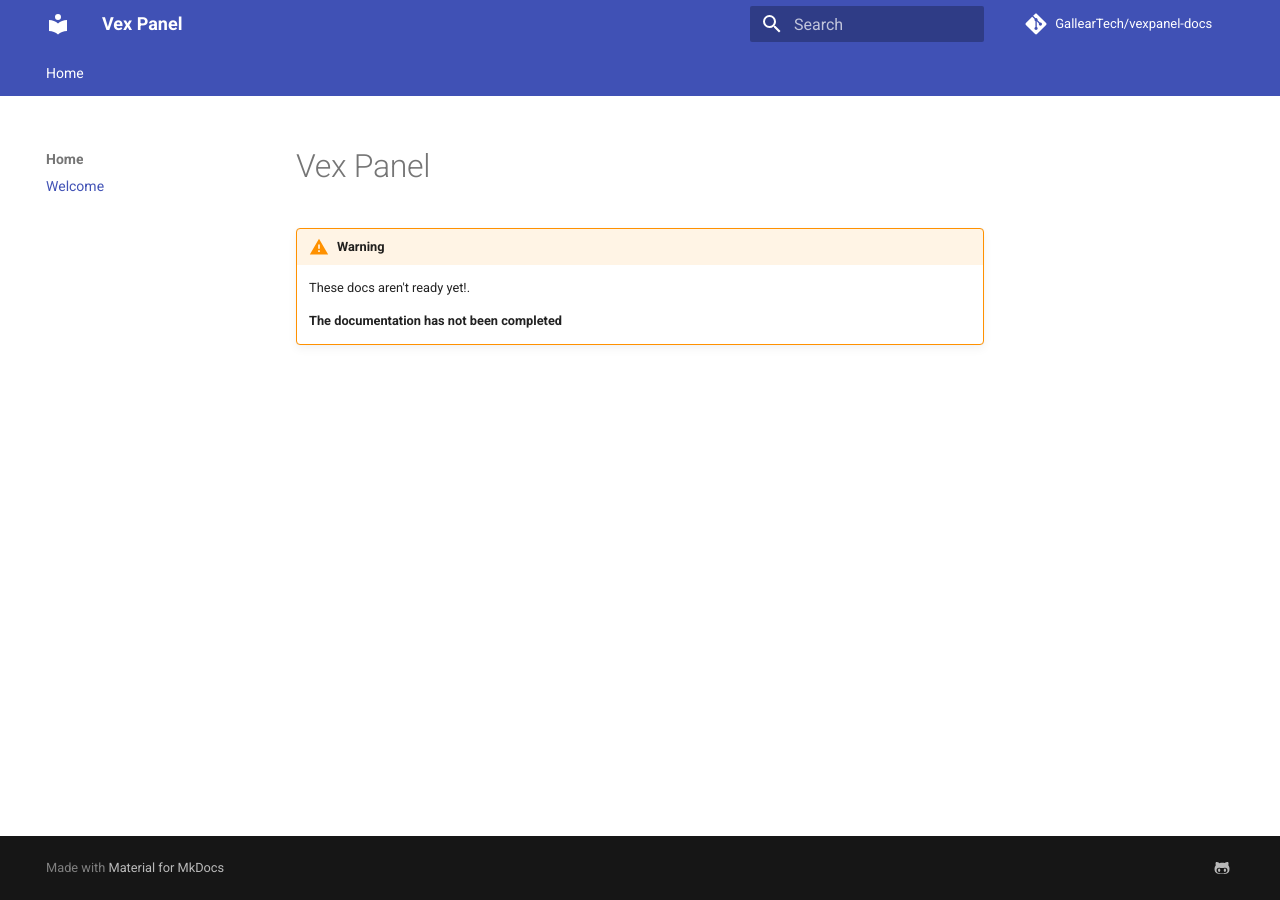
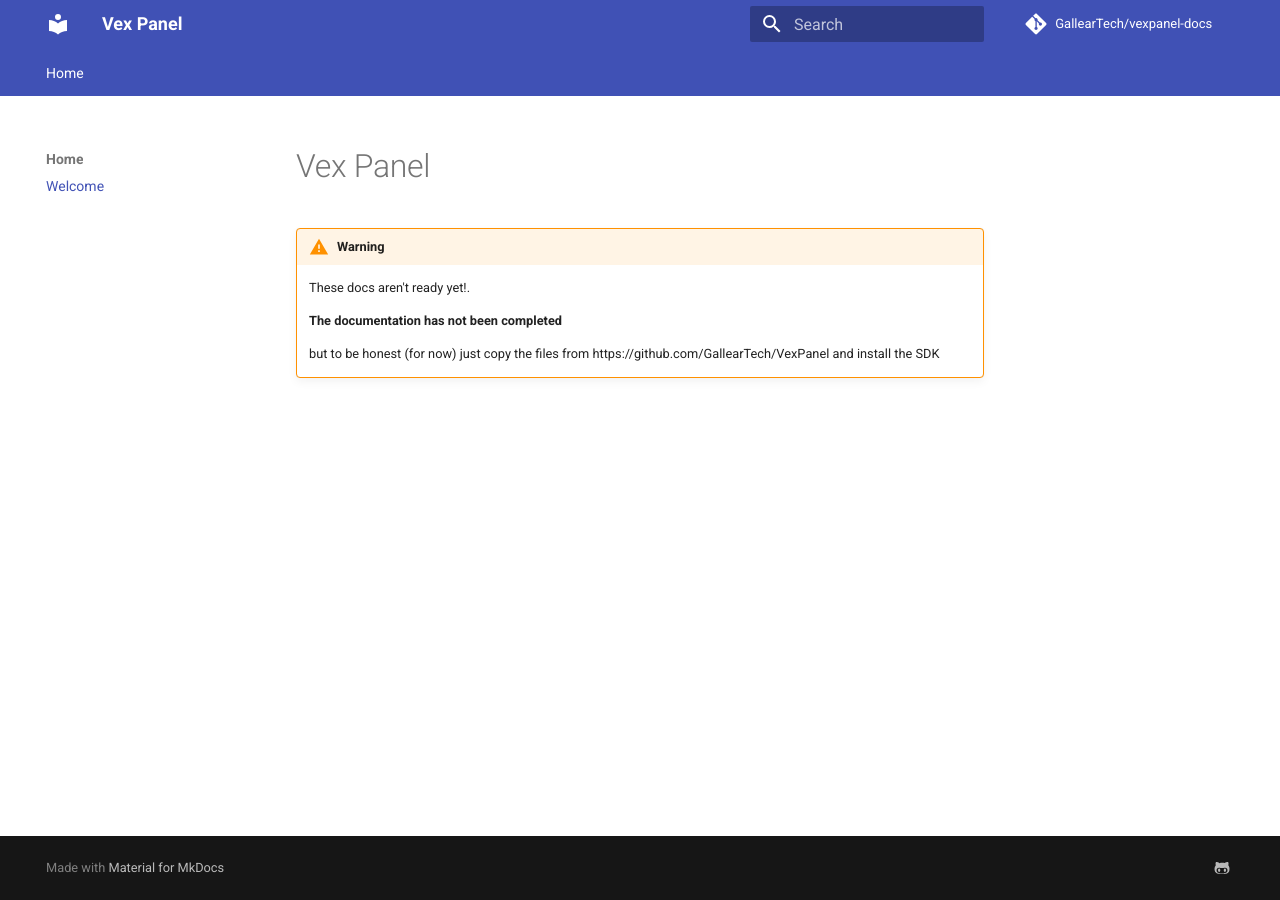
Before and after one commit to dotargz/vexpanel-docs, an MkDocs documentation site: the page built from docs/index.md, in a window 1280 px wide. Built offline with MkDocs 1.6.1 and Material for MkDocs 9.7.7, drawn with Linux system fonts in a browser that asks for light colours; comment, search, counter and statistics services are not loaded.

Commit message:
made the most dumb docs ever
y e s

```diff
--- a/docs/index.md
+++ b/docs/index.md
@@ -5,3 +5,5 @@
     These docs aren't ready yet!.
 
     **The documentation has not been completed**
+
+    but to be honest (for now) just copy the files from https://github.com/GallearTech/VexPanel and install the SDK
```
